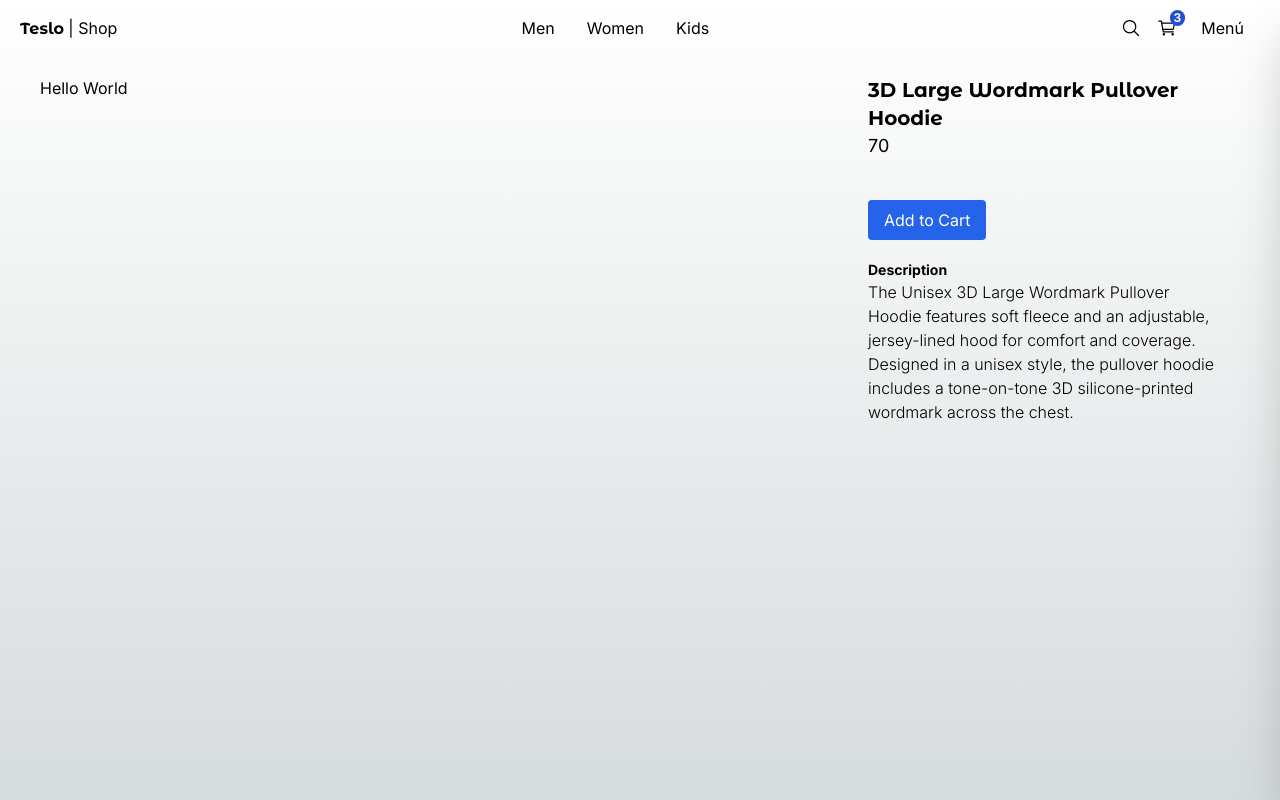
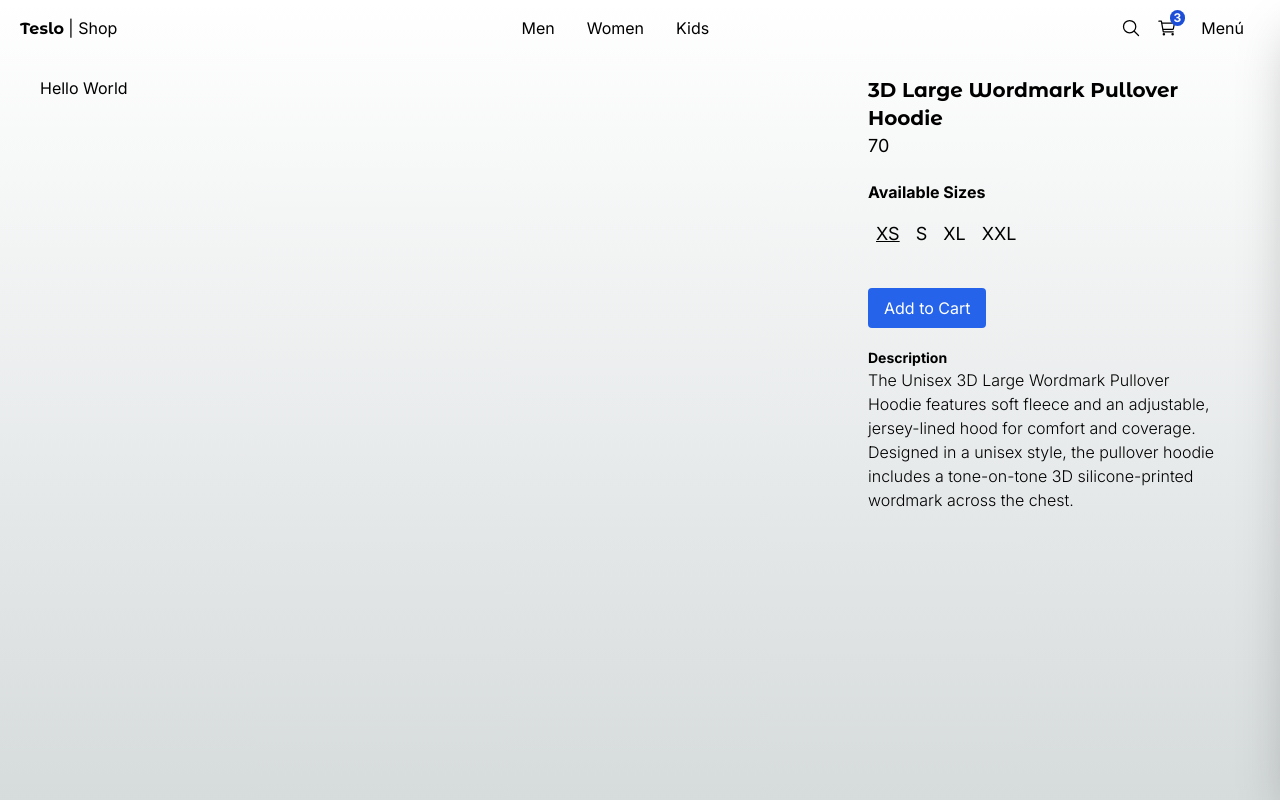
Before and after one commit to juanjosemayorga/teslo-shop-14, a Next.js app: page /product/3d_large_wordmark_pullover_hoodie in a window 1280 px wide. Built offline with nearby package versions, Linux system fonts and the light colour scheme.

Commit message:
Reorder imports and add SizeSelector component

```diff
--- a/src/app/(shop)/product/[slug]/page.tsx
+++ b/src/app/(shop)/product/[slug]/page.tsx
@@ -1,6 +1,7 @@
+import { notFound } from "next/navigation";
+import { initialData } from "@/seed/seed";
 import { titleFont } from "@/config/fonts";
-import { initialData } from "@/seed/seed";
-import { notFound } from "next/navigation";
+import { SizeSelector } from "@/components";
 
 interface Props {
   params: {
@@ -32,6 +33,11 @@
         <p className="text-lg mb-5">{product.price}</p>
 
         {/* Size Selector */}
+        <SizeSelector
+          selectedSize={product.sizes[0]}
+          availableSizes={product.sizes}
+        />
+
         {/* Amount Selector */}
 
         {/* Button */}
--- a/src/components/index.ts
+++ b/src/components/index.ts
@@ -1,5 +1,7 @@
 export * from './products/product-grid/ProductGrid'
 export * from './products/product-grid/ProductGridItem'
+
+export * from './product/size-selector/SizeSelector'
 
 export * from './ui/not-found/PageNotFound'
 export * from './ui/sidebar/Sidebar'
--- /dev/null
+++ b/src/components/product/size-selector/SizeSelector.tsx
@@ -0,0 +1,31 @@
+import type { Size } from "@/interfaces"
+import clsx from "clsx";
+
+interface Props {
+  selectedSize: Size;
+  availableSizes: Size[];
+}
+
+export const SizeSelector = ({ selectedSize, availableSizes }: Props) => {
+  return (
+    <div className="my-5">
+      <h3 className="font-bold mb-4">Available Sizes</h3>
+
+      <div className="flex">
+        {availableSizes.map((size) => (
+          <button
+            key={size}
+            className={
+              clsx(
+                "mx-2 hover:underline text-lg",
+                {'underline': size === selectedSize}
+              )
+            }
+          >
+            {size}
+          </button>
+        ))}
+      </div>
+    </div>
+  )
+}
```
